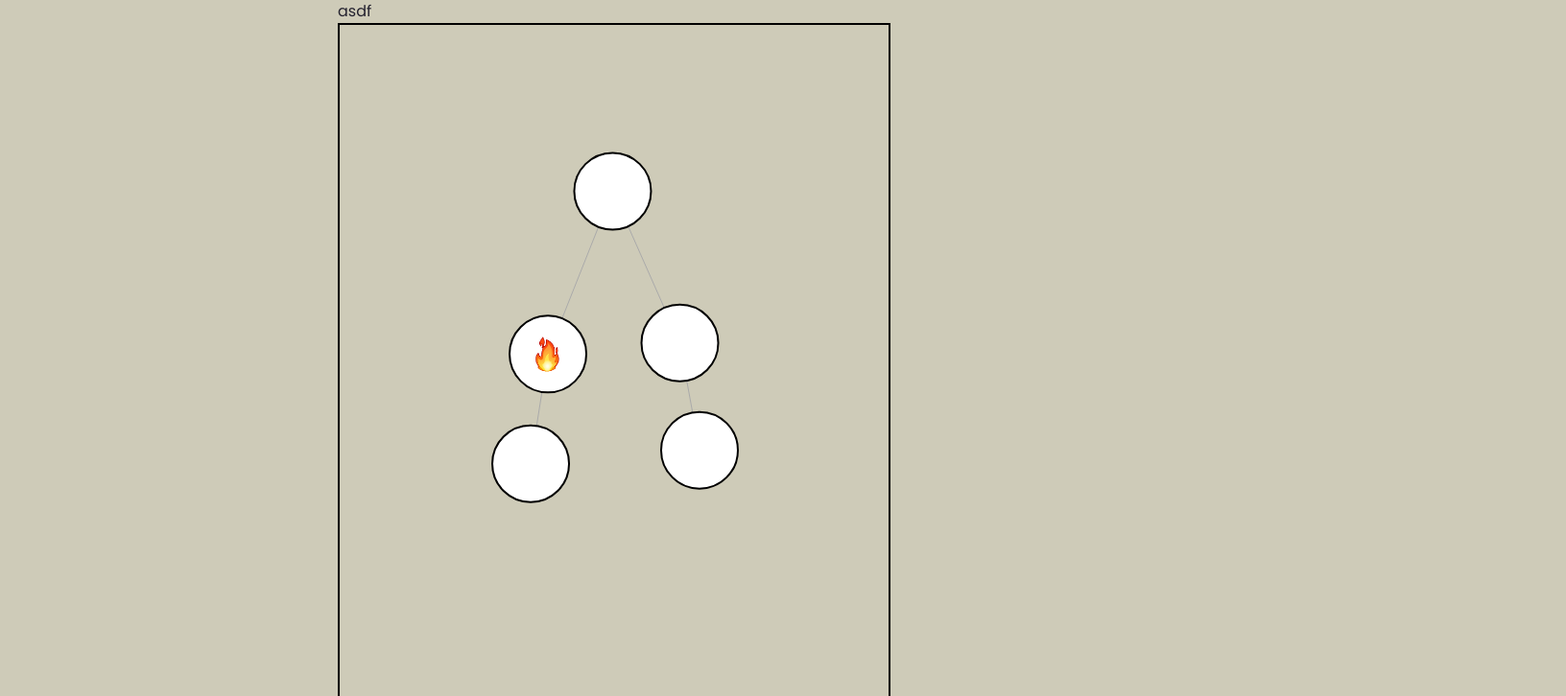
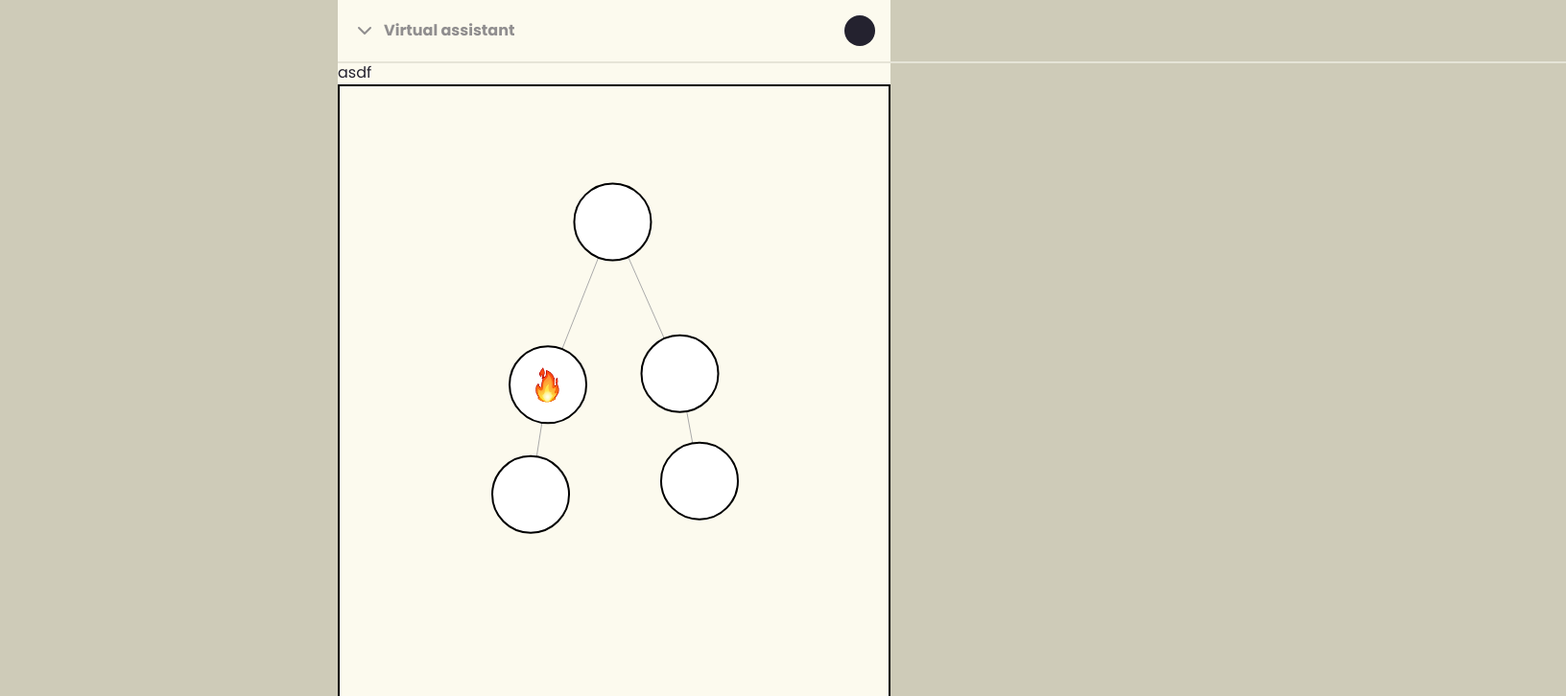
Before and after one commit to christojeffrey/levelup, a Next.js app: page /skills/google-sheets in a window 1280 px wide. Shown: the top 726 px of the page at 96% size, 1632 px wide, since content can reach past the window. Built offline with nearby package versions, Linux system fonts and the light colour scheme.

Commit message:
feat: navbar

```diff
--- a/src/app/skills/google-sheets/page.tsx
+++ b/src/app/skills/google-sheets/page.tsx
@@ -19,19 +19,51 @@ let json: any = {
 };
 
 import Image from "next/image";
+import { Navbar } from "@/components/ui/navbar";
 export default function JobSkills({ params }: { params: { id: string } }) {
   return (
-    <div className="flex flex-col h-screen min-h-full">
+    <div className="flex flex-col h-screen min-h-full bg-bw-light">
+      <Navbar back={false} />
       <div>asdf</div>
       <div className="flex-1 border-2 border-black">
         <Graph json={json} />
       </div>
       <div className="flex gap-4 max-w-full overflow-x-scroll pl-4">
-        <Image src="/badges/comm.png" alt="internet" className="object-contain" width={76} height={72} />
-        <Image src="/badges/internet.png" alt="internet" className="object-contain" width={76} height={72} />
-        <Image src="/badges/word.png" alt="internet" className="object-contain" width={76} height={72} />
-        <Image src="/badges/excel-before.png" alt="internet" className="object-contain" width={76} height={72} />
-        <Image src="/badges/writing-before.png" alt="internet" className="object-contain" width={76} height={72} />
+        <Image
+          src="/badges/comm.png"
+          alt="internet"
+          className="object-contain"
+          width={76}
+          height={72}
+        />
+        <Image
+          src="/badges/internet.png"
+          alt="internet"
+          className="object-contain"
+          width={76}
+          height={72}
+        />
+        <Image
+          src="/badges/word.png"
+          alt="internet"
+          className="object-contain"
+          width={76}
+          height={72}
+        />
+        <Image
+          src="/badges/excel-before.png"
+          alt="internet"
+          className="object-contain"
+          width={76}
+          height={72}
+        />
+        <Image
+          src="/badges/writing-before.png"
+          alt="internet"
+          className="object-contain"
+          width={76}
+          height={72}
+        />
       </div>
     </div>
   );
--- /dev/null
+++ b/src/components/ui/navbar.tsx
@@ -0,0 +1,45 @@
+import { ChevronDown, ChevronLeft, Plus } from "lucide-react";
+import { useRouter } from "next/navigation";
+import { useState } from "react";
+
+export const Navbar = ({ back = true }) => {
+  const [isOpen, setIsOpen] = useState(false);
+  const router = useRouter();
+
+  return (
+    <>
+      <nav className="flex justify-between items-center text-bw-darkest/50 relative p-4">
+        <div className="flex gap-2">
+          {back ? (
+            <ChevronLeft className="h-6 w-6" onClick={() => router.back()} />
+          ) : (
+            <ChevronDown
+              className={`h-6 w-6 ${isOpen ? "rotate-180" : ""} duration-500`}
+              onClick={() => setIsOpen(!isOpen)}
+            />
+          )}
+          <h6 className="font-bold">Virtual assistant</h6>
+        </div>
+        <div className="size-8 rounded-full bg-bw-darkest" />
+      </nav>
+      <div
+        className={`${
+          isOpen ? "h-24" : "h-0"
+        } w-full px-4 flex flex-col gap-2 font-bold duration-500 overflow-clip absolute top-16 bg-bw-light border-b-2 border-bw-main`}
+      >
+        <div className="flex items-center">
+          <div className="size-4 mr-3 bg-green-main ml-1" />
+          <h6>Virtual assistant</h6>
+        </div>
+        <div className="flex items-center">
+          <div className="size-4 mr-3 bg-bw-darker rounded-full ml-1" />
+          <h6 className="text-bw-darkest/70">Customer service</h6>
+        </div>
+        <div className="flex items-center text-bw-darkest/70">
+          <Plus className="h-6 w-6 mr-2" />
+          <h6 className="font-normal">Browse jobs</h6>
+        </div>
+      </div>
+    </>
+  );
+};
```
